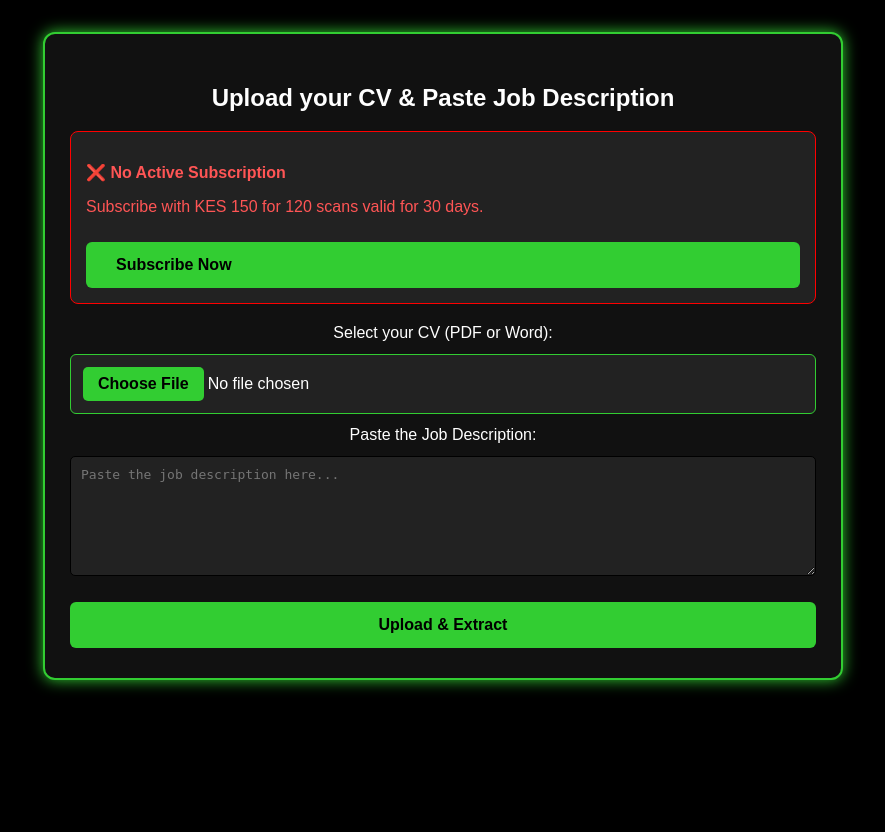
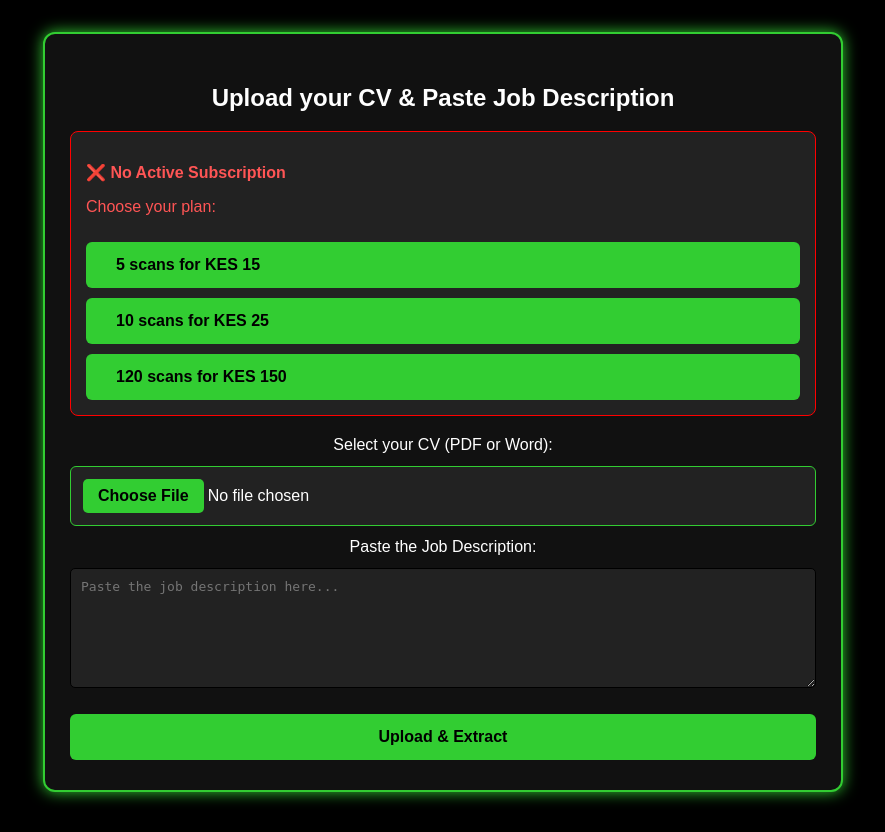
Before and after one commit to Newton-Atika/cvscore, a Django app: page /upload/ in a window 1280 px wide. Shown: the part 268-1100 px from the top of the page, without its empty margins (197-1082 px from the left). Before the commit the page ends 959 px from the top, so only its background shows below. Run offline with Django 5.2, Linux system fonts and the light colour scheme; the visitor is signed in with stand-in values (Sample User, id 1); data comes from the database, SQL or seed files in the repository; parts of the project's set-up code (start-up, migrations or seed data) failed here and were passed over.

Commit message:
Revise subscription status display and options
Updated subscription options with new plans and pricing.

```diff
--- a/home/templates/home/upload.html
+++ b/home/templates/home/upload.html
@@ -195,8 +195,10 @@
     {% else %}
       <div class="subscription-box inactive">
         <p><strong>❌ No Active Subscription</strong></p>
-        <p>Subscribe with <span>KES 150</span> for <span>120 scans</span> valid for 30 days.</p>
-        <a href="{% url 'initiate_payment' %}" class="subscribe-btn">Subscribe Now</a>
+        <p>Choose your plan:</p>
+        <a href="{% url 'initiate_payment' %}?plan=small" class="subscribe-btn">5 scans for KES 15</a>
+        <a href="{% url 'initiate_payment' %}?plan=medium" class="subscribe-btn">10 scans for KES 25</a>
+        <a href="{% url 'initiate_payment' %}?plan=large" class="subscribe-btn">120 scans for KES 150</a>
       </div>
     {% endif %}
 
```
